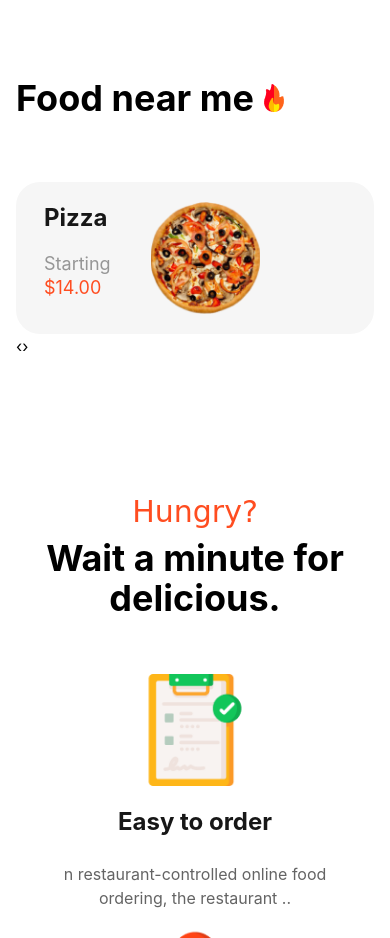
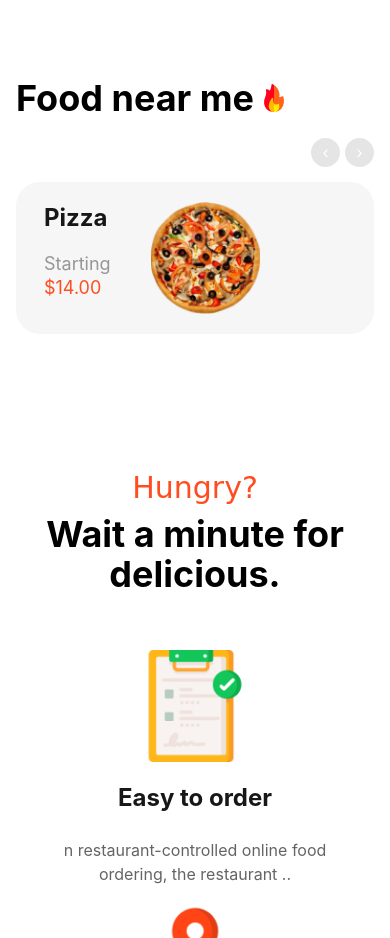
Before and after one commit to Danghieu02072000/landing_page-Besnik, a website: page src/index.html in a window 390 px wide. Shown: the part 840-1778 px from the top of the page. Drawn offline with Linux system fonts and the light colour scheme.

Commit message:
done project

```diff
--- a/src/index.html
+++ b/src/index.html
@@ -7,7 +7,7 @@
     <title>Document</title>
     <link rel="stylesheet" href="../src/carosel/owl.carousel.min.css">
     <link rel="stylesheet" href="../src/carosel/owl.theme.default.min.css">
-    <link rel="stylesheet" href="/dist/output.css">
+    <link rel="stylesheet" href="../dist/output.css">
 </head>
 
 <body>
@@ -54,7 +54,7 @@
                 </ul>
             </div>
             <div id="overlay"
-                class="absolute top-0 left-0 w-full h-[100vh] bg-black bg-opacity-80  show1 duration-500 md:hidden">
+                class="absolute top-0 left-0 w-full h-[100vh] bg-black bg-opacity-80  show1 duration-500 md:hidden z-10">
             </div>
         </header>
         <main class="container ">
@@ -127,6 +127,14 @@
                             <span class="text-lg text-orange-f4 block leading-3">$8.00</span>
                         </div>
                         <img src="../src/img/img-p4.png" alt="" class="h-28 ">
+                    </div>
+                    <div class="bg-gray-f6  py-5 px-7 rounded-3xl border-[#EFEFEF] flex gap-10 xs:gap-6 lg:gap-8  relative">
+                        <div class="">
+                            <span class="text-2xl font-bold text-black-17 mb-4 block">Pizza</span>
+                            <span class="text-lg text-gray-96 mb-1 block">Starting</span>
+                            <span class="text-lg text-orange-f4 block leading-3">$14.00</span>
+                        </div>
+                        <img src="../src/img/img_p1.png" alt="" class="h-28 ">
                     </div>
                 </div>
             </section>
--- a/src/input.css
+++ b/src/input.css
@@ -27,4 +27,41 @@
     .bg-radion1 {
         background-image: linear-gradient(113deg, #FF4415 50%, #FEB618 50%);
     }
+    .owl-next {
+        width: 29px;
+        height: 29px;
+        border-radius: 100%;
+        display: flex;
+        justify-content: center;
+        align-items: center;
+        background-color: rgba(0, 0, 0, 0.1) !important;
+    }
+    .owl-next > span {
+        color: #fff;
+    }
+    .owl-prev {
+        width: 29px;
+        height: 29px;
+        border-radius: 100%;
+        display: flex;
+        justify-content: center;
+        align-items: center;
+        background-color: rgba(0, 0, 0, 0.1) !important;
+    }
+    .owl-prev > span {
+        color: #fff;
+    }
+    .owl-nav {
+        position: absolute;
+        top:-25%;
+        right: 0;
+        display: flex;
+        gap: 5px;
+    }
+    .owl-prev:active,.owl-prev:hover {
+        background-color: #151515 !important;
+    }
+    .owl-next:active,.owl-next:hover {
+        background-color: #151515 !important;
+    }
 }
```
Also changed, not shown: dist/output.css.
